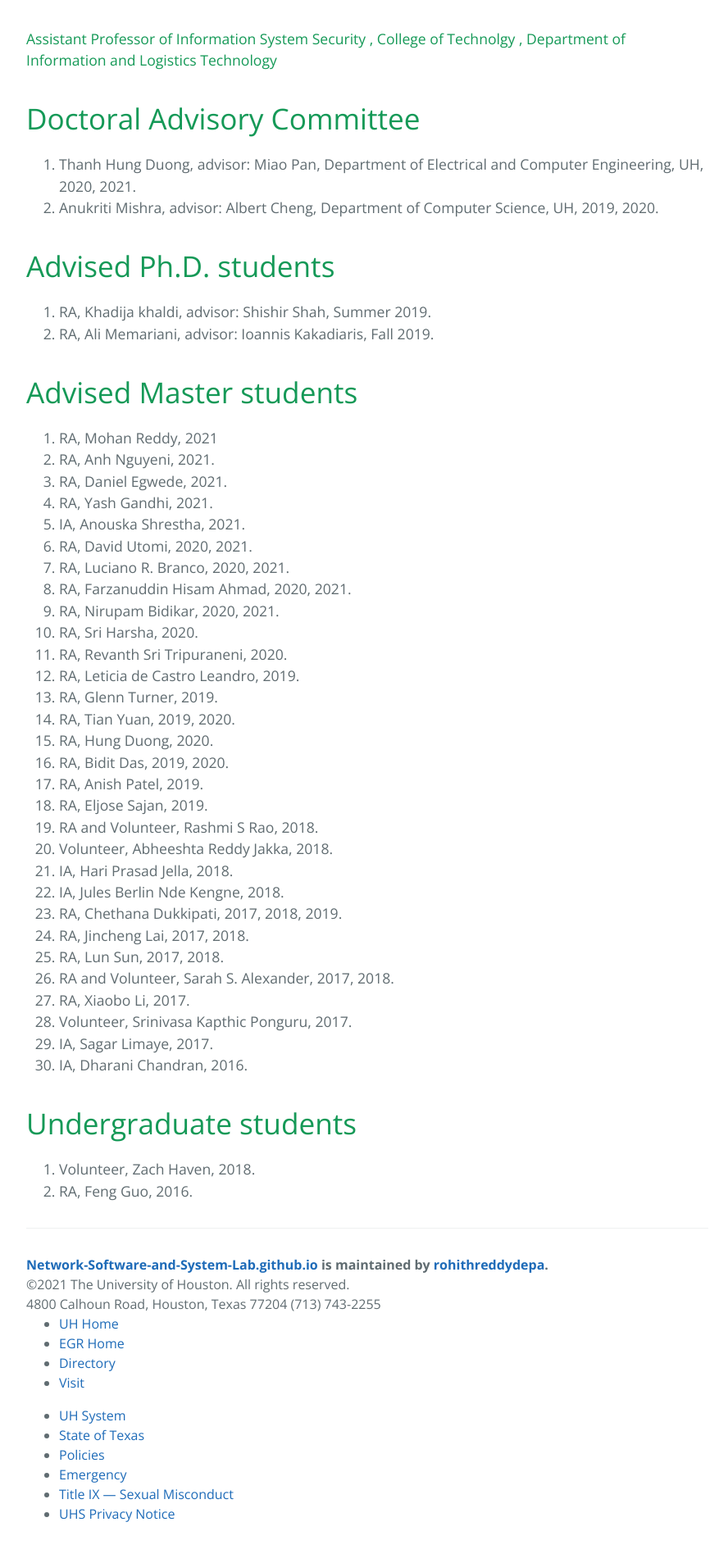
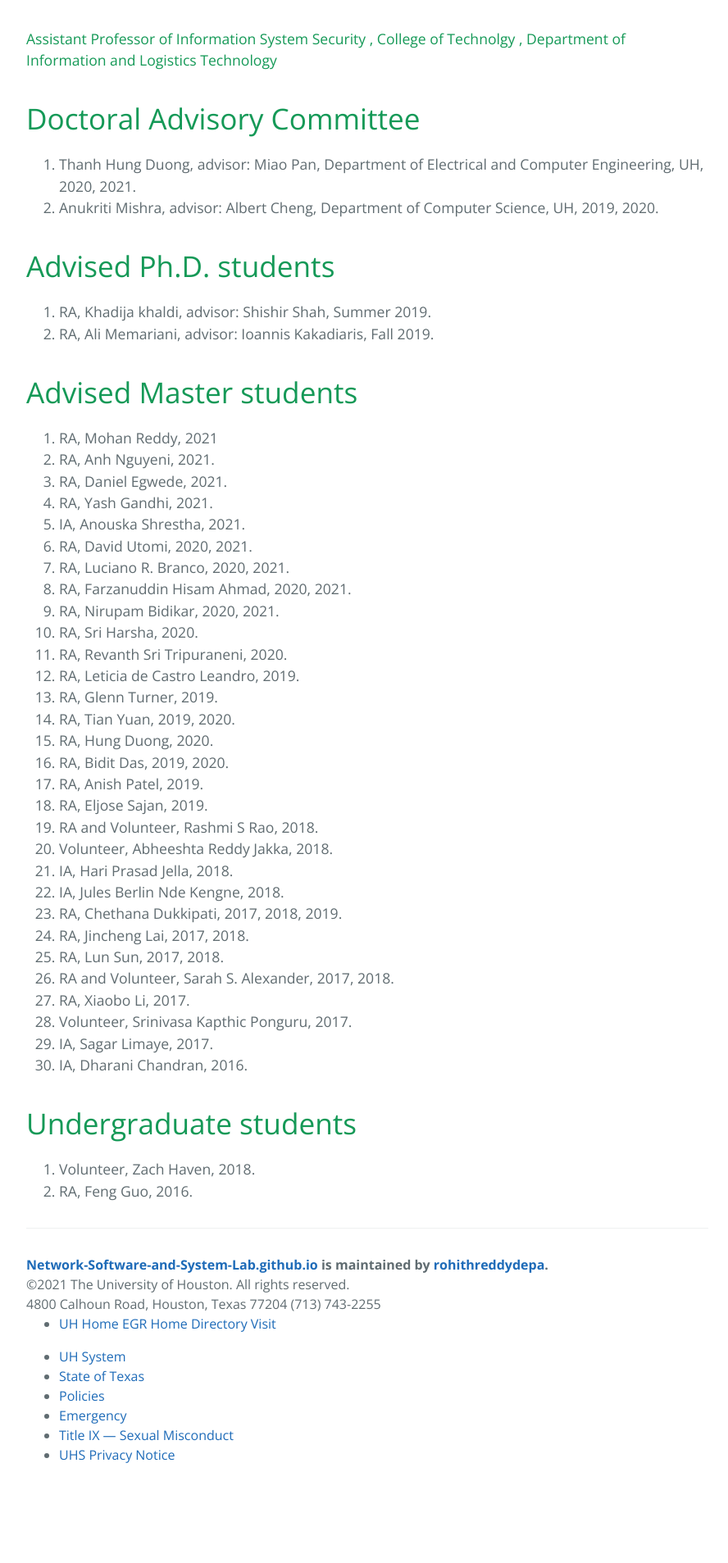
Before and after one commit to rohithreddydepa/Network-Software-and-System-Lab.github.io, a Jekyll site: the page built from index_2_Students.md, in a window 1280 px wide. Shown: the part 769-2676 px from the top of the page at 82% size, without its empty margins (192-1080 px from the left). Built offline with Jekyll 4.4.1, drawn with Linux system fonts in a browser that asks for light colours; after the commit the page ends 2604 px from its top, so only the background shows below that.

Commit message:
Update default.html

```diff
--- a/_layouts/default.html
+++ b/_layouts/default.html
@@ -30,13 +30,7 @@
 			4800 Calhoun Road, Houston, Texas 77204 (713) 743-2255</div>
 		<ul id="policy-navigation">
 			<li class="first">
-				<a href="http://www.uh.edu/" target="_blank">UH Home</a></li>
-			<li>
-				<a href="http://www.egr.uh.edu/" target="_blank">EGR Home</a></li>
-			<li>
-				<a href="http://www.uh.edu/search/directory/" target="_blank">Directory</a></li>
-			<li>
-				<a href="http://www.uh.edu/visit/index" target="_blank">Visit</a></li>
+				<a href="http://www.uh.edu/" target="_blank">UH Home</a> <a href="http://www.egr.uh.edu/" target="_blank">EGR Home</a> <a href="http://www.uh.edu/search/directory/" target="_blank">Directory</a> <a href="http://www.uh.edu/visit/index" target="_blank">Visit</a></li>
 		</ul>
         <ul>
 			<li class="first">
```
